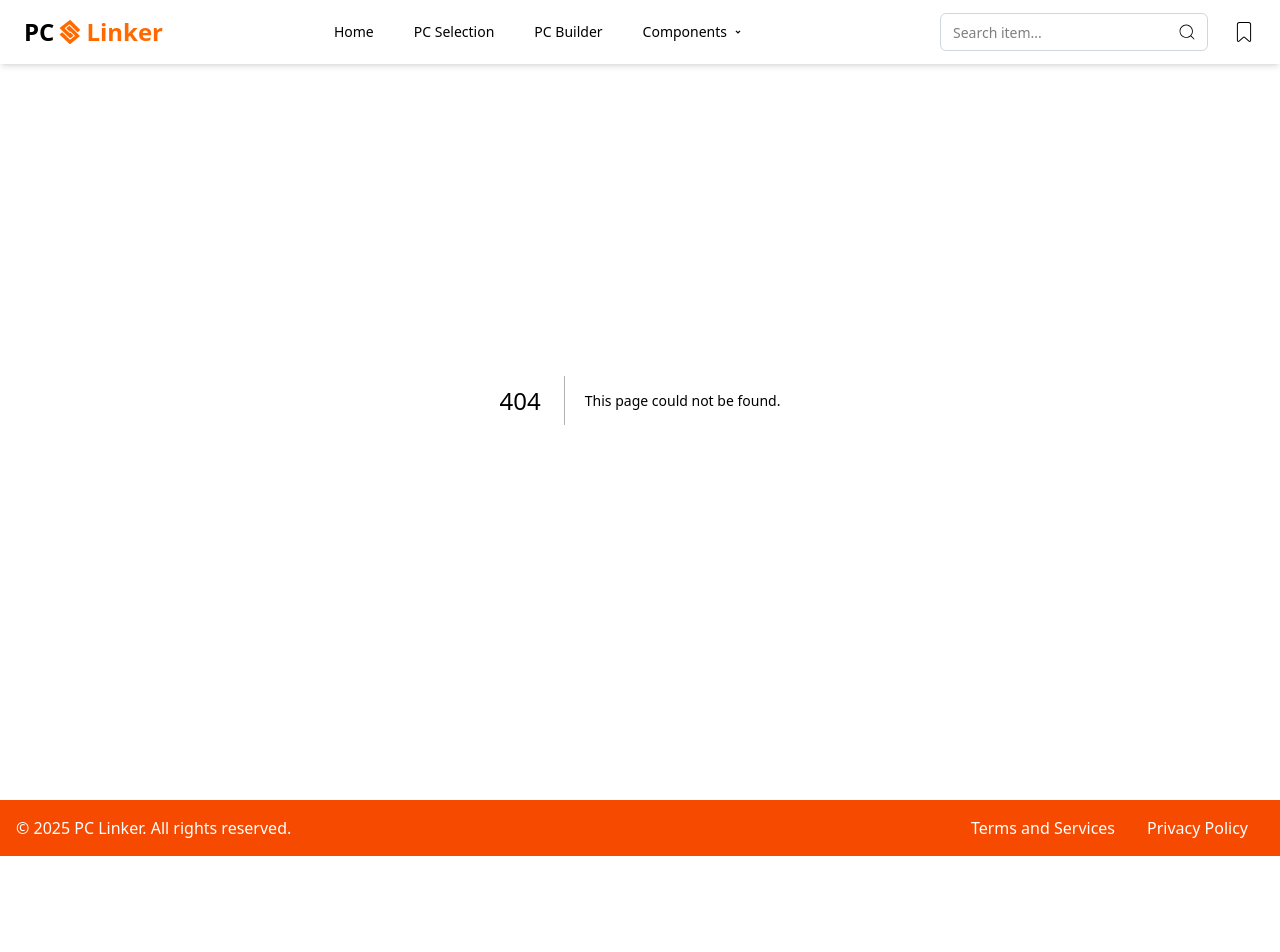
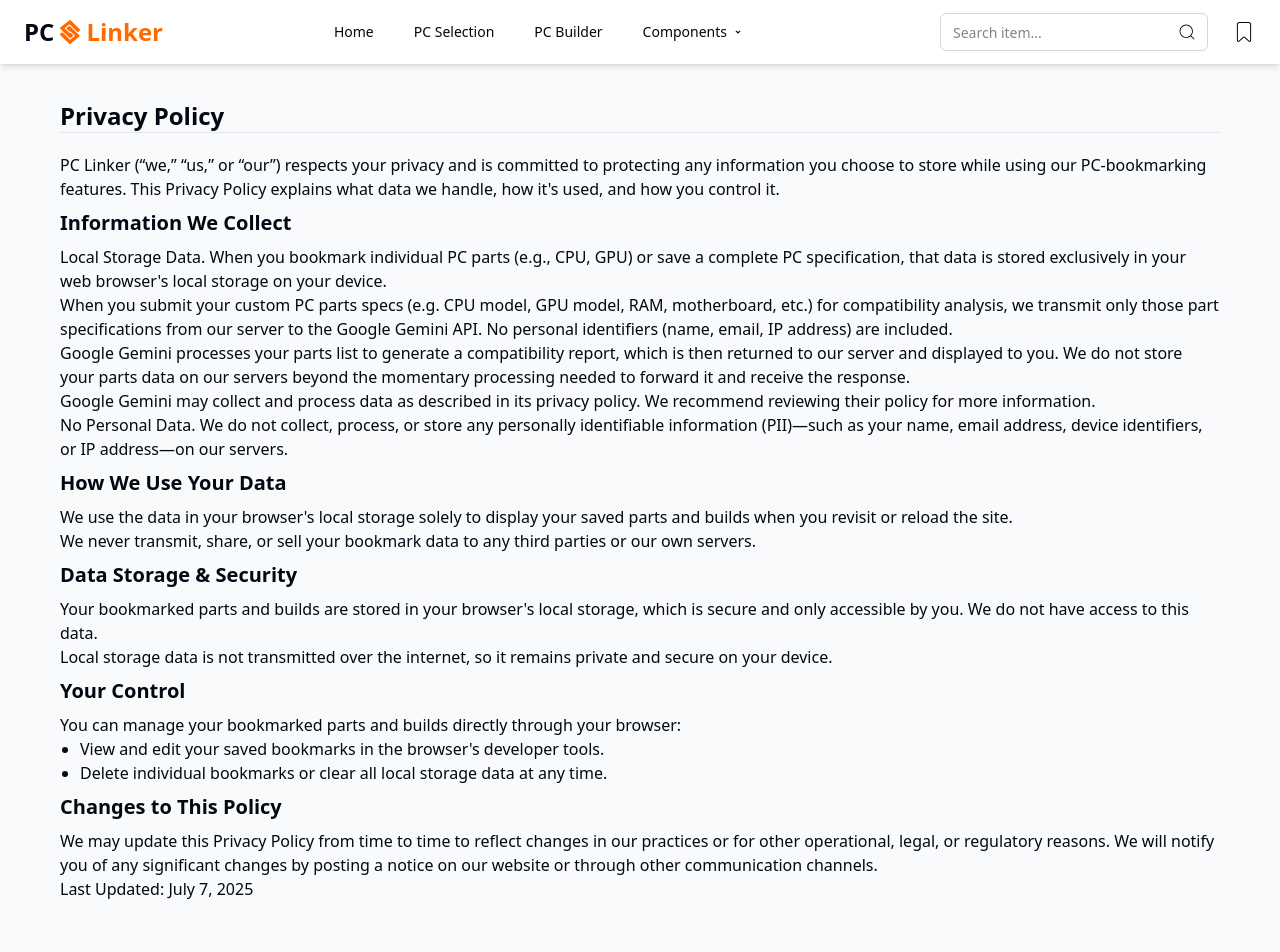
Before and after one commit to Luan-N/ecommerce-app, a Next.js app: page /privacy in a window 1280 px wide. Before the commit this address had no page. Shown: the top 952 px of the page. Before the commit the page ends 856 px from the top, so only its background shows below. Built offline with nearby package versions, Linux system fonts and the light colour scheme.

Commit message:
tos and privacy pages done

```diff
--- /dev/null
+++ b/app/privacy/page.tsx
@@ -0,0 +1,31 @@
+export default function PrivacyPage() {
+    return (
+        <main className="my-25 mx-5 md:mx-15">
+            <h1 className="text-2xl font-bold my-5 border-b">Privacy Policy</h1>
+            <p>PC Linker (“we,” “us,” or “our”) respects your privacy and is committed to protecting any information you choose to store while using our PC-bookmarking features. This Privacy Policy explains what data we handle, how it's used, and how you control it.</p>
+            <h2 className="text-xl font-bold my-2">Information We Collect</h2>
+            <p>Local Storage Data. When you bookmark individual PC parts (e.g., CPU, GPU) or save a complete PC specification, that data is stored exclusively in your web browser's local storage on your device.</p>
+            <p>When you submit your custom PC parts specs (e.g. CPU model, GPU model, RAM, motherboard, etc.) for compatibility analysis, we transmit only those part specifications from our server to the Google Gemini API. No personal identifiers (name, email, IP address) are included.</p>
+            <p>Google Gemini processes your parts list to generate a compatibility report, which is then returned to our server and displayed to you. We do not store your parts data on our servers beyond the momentary processing needed to forward it and receive the response.</p>
+            <p>Google Gemini may collect and process data as described in its privacy policy. We recommend reviewing their policy for more information.</p>
+            <p>No Personal Data. We do not collect, process, or store any personally identifiable information (PII)—such as your name, email address, device identifiers, or IP address—on our servers.</p>
+            <h2 className="text-xl font-bold my-2">How We Use Your Data</h2>
+            <p>We use the data in your browser's local storage solely to display your saved parts and builds when you revisit or reload the site.</p>
+            <p>We never transmit, share, or sell your bookmark data to any third parties or our own servers.</p>
+            <h2 className="text-xl font-bold my-2">Data Storage & Security</h2>
+            <p>Your bookmarked parts and builds are stored in your browser's local storage, which is secure and only accessible by you. We do not have access to this data.</p>
+            <p>Local storage data is not transmitted over the internet, so it remains private and secure on your device.</p>
+            <h2 className="text-xl font-bold my-2">Your Control</h2>
+            <p>You can manage your bookmarked parts and builds directly through your browser:</p>
+            <ul className="list-disc ml-5">
+                <li>View and edit your saved bookmarks in the browser's developer tools.</li>
+                <li>Delete individual bookmarks or clear all local storage data at any time.</li>
+            </ul>
+            <h2 className="text-xl font-bold my-2">Changes to This Policy</h2>
+            <p>We may update this Privacy Policy from time to time to reflect changes in our practices or for other operational, legal, or regulatory reasons. We will notify you of any significant changes by posting a notice on our website or through other communication channels.</p>
+
+            <p>Last Updated: July 7, 2025</p>
+
+        </main>
+    );
+}
--- /dev/null
+++ b/app/tos/page.tsx
@@ -0,0 +1,21 @@
+export default function TermsOfServicePage() {
+    return (
+            <main className="my-25 mx-5 md:mx-15">
+            <h1 className="text-2xl font-bold my-5 border-b">Terms and Services</h1>
+            <p>Welcome to PC Linker! By using our website, you agree to comply with and be bound by the following terms and conditions of use. Please read them carefully.</p>
+            <h2 className="text-xl font-bold my-2">Acceptance of Terms</h2>
+            <p>By accessing or using our website, you confirm that you accept these terms and conditions and that you agree to comply with them. If you do not agree to these terms, you must not use our website.</p>
+            <h2 className="text-xl font-bold my-2">Changes to Terms</h2>
+            <p>We may revise these terms of service from time to time. The revised terms will be effective immediately upon posting on this page. Your continued use of the website after any changes indicates your acceptance of the new terms.</p>
+            <h2 className="text-xl font-bold my-2">Use of the Website</h2>
+            <p>You may use our website for lawful purposes only. You must not use our site in any way that violates any applicable local, national, or international law or regulation.</p>
+            <h2 className="text-xl font-bold my-2">Limitation of Liability</h2>
+            <p>PC Linker and its data are provided “as is,” with no guarantees of accuracy or uptime.</p>
+            <p>To the fullest extent permitted by law, PC Linker will not be liable for any direct, indirect, incidental, special, consequential, or punitive damages arising out of or related to your use of the website, even if we have been advised of the possibility of such damages. This includes, but is not limited to, damages for loss of profits, goodwill, use, data, or other intangible losses.</p>
+            <h2 className="text-xl font-bold my-2">Governing Law</h2>
+            <p>These terms of service are governed by and construed in accordance with the laws of your jurisdiction, without regard to its conflict of law principles. Any disputes arising out of or related to these terms or your use of the website will be subject to the exclusive jurisdiction of the courts in your jurisdiction.</p>
+
+            <p>Last Updated: July 7, 2025</p>
+        </main>
+    )
+}
```
